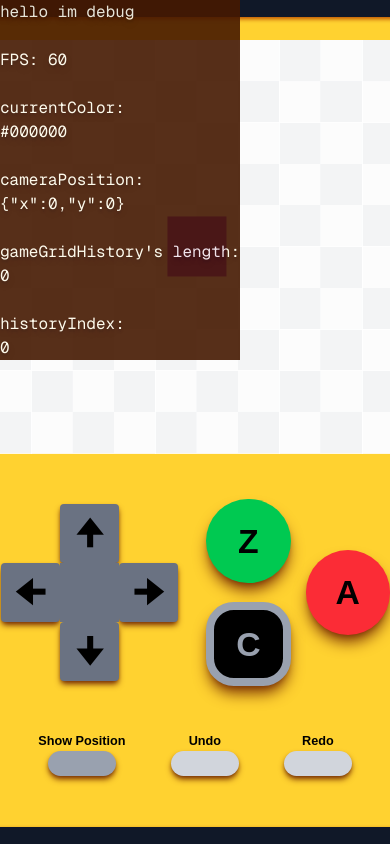
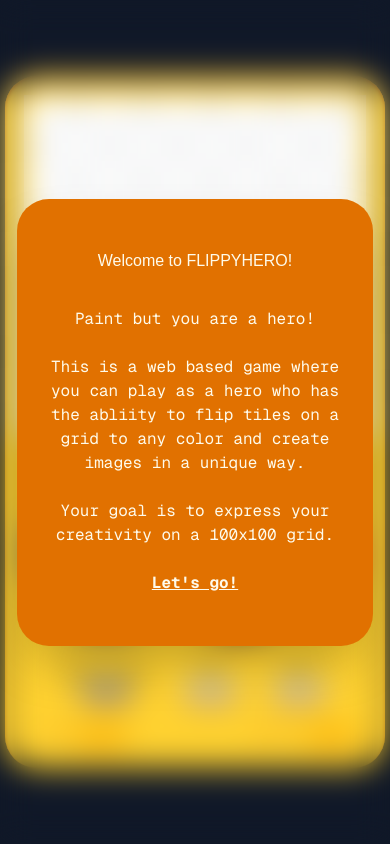
Before and after one commit to nammonman/flippy-hero, a Next.js app in the folder flippyhero/: page / in a window 390 px wide. Built offline with nearby package versions, Linux system fonts and the light colour scheme; a web font is replaced by a local one.

Commit message:
extra options and fix cutoff on slim phones (z flip)

```diff
--- a/flippyhero/src/app/page.js
+++ b/flippyhero/src/app/page.js
@@ -175,7 +175,7 @@ function FlipGrid() {
   const { isWideScreen, isZoomed, gameGridData, cameraPosition } = useGameState();
   if (isZoomed) {
     return (
-      <div className={`absolute top-0 left-0 z-20 grid grid-cols-10 gap-0 aspect-square ${isWideScreen ? 'h-[77vh]' : 'h-[49vh]'}`}>
+      <div className={`absolute top-0 left-0 z-20 grid grid-cols-10 gap-0 aspect-square ${isWideScreen ? 'h-[77vh]' : 'h-[40.5vh]'}`}>
         {Array(100).fill().map((_, i) => {
           const col = i % 10;
           const row = Math.floor(i / 10);
@@ -198,7 +198,7 @@ function FlipGrid() {
   }
   else {
     return (
-      <div className={`absolute top-0 left-0 z-20 grid grid-cols-10 gap-0 aspect-square ${isWideScreen ? 'h-[77vh]' : 'h-[49vh]'} pointer-events-none`}>
+      <div className={`absolute top-0 left-0 z-20 grid grid-cols-10 gap-0 aspect-square ${isWideScreen ? 'h-[77vh]' : 'h-[40.5vh]'} pointer-events-none`}>
         {Array(100).fill().map((_, i) => {
           const col = i % 10;
           const row = Math.floor(i / 10);
@@ -249,7 +249,7 @@ function GameGrid() {
   return (
     <canvas
       ref={canvasRef}
-      className={`relative aspect-square ${isWideScreen ? 'h-[77vh]' : 'h-[49vh]'}`}
+      className={`relative aspect-square ${isWideScreen ? 'h-[77vh]' : 'h-[40.5vh]'}`}
       tag="canvas"
     />
   );
@@ -257,7 +257,7 @@ function GameGrid() {
 
 function DPad() {
   const { isWideScreen, isZoomed, playerDirection, setPlayerDirection, setPlayerPosition, cameraPosition, setCameraPosition, canMove, setCanMove } = useGameState();
-  const btnSize = isWideScreen ? 'h-[8vh] w-[8vh]' : 'h-[7vh] w-[7vh]';
+  const btnSize = isWideScreen ? 'h-[8vh] w-[8vh]' : 'h-[6vh] w-[6vh]';
 
   const pressTimeRef = useRef(null);
   const canMoveRef = useRef(canMove);
@@ -392,7 +392,7 @@ function DPad() {
 
 function ActionButtons() {
   const { isWideScreen, isZoomed, setIsZoomed, currentColor, setCurrentColor, gameGridData, updateGameGridData, cameraPosition, updateGameGridHistory } = useGameState();
-  const btnSize = isWideScreen ? 'h-[14vh] w-[14vh]' : 'h-[10vh] w-[10vh]';
+  const btnSize = isWideScreen ? 'h-[14vh] w-[14vh]' : 'h-[8vh] w-[8vh]';
   const attackPressRef = useRef(null);
 
   const attack = (attackTag) => {
@@ -525,7 +525,7 @@ function ActionButtons() {
   );
 }
 
-function OptionButtons() {
+function OptionButtons({ setEnableOptions, setEnableHelp }) {
   const { isWideScreen, isZoomed, cameraPosition, undo, redo } = useGameState();
   const [positionShown, setPositionShown] = useState(false);
 
@@ -566,16 +566,35 @@ function OptionButtons() {
   if (isWideScreen) {
     return (
       <div className={`absolute bottom-[12vh] w-[160vh] flex items-center justify-center text-lg font-bold space-x-[1%]`}>
+        <div className='absolute bottom-[78vh] flex opacity-80'>
+          <div className='relative flex justify-center items-center text-center text-amber-600 space-x-[10%]'>
+            <div className='text-nowrap' style={{ fontSize: 'calc(2.2vh)' }}>Help</div>
+            <button
+              className='bg-amber-400 w-[8vh] h-[3vh] rounded-full shadow-amber-600 shadow-md active:shadow-sm'
+              onClick={() => setEnableHelp(true)}
+            ></button>
+          </div>
+        </div>
+        <div className='absolute top-[8.4vh] flex opacity-80'>
+          <div className='relative flex justify-center items-center text-center text-amber-600 space-x-[10%]'>
+            <div className='text-nowrap' style={{ fontSize: 'calc(2.2vh)' }}>Options</div>
+            <button
+              className='bg-amber-400 w-[8vh] h-[3vh] rounded-full shadow-amber-600 shadow-md active:shadow-sm'
+              onClick={() => setEnableOptions(true)}
+            ></button>
+          </div>
+        </div>
+
         <div className='relative flex flex-col justify-center items-center text-center'>
-            <div style={{ fontSize: 'calc(2vh)' }}>Show Position</div>
+            <div style={{ fontSize: 'calc(2.2vh)' }}>Show Position</div>
             <button
               className='bg-gray-400 w-[8vh] h-[3vh] rounded-full shadow-amber-900 shadow-md active:shadow-sm'
               onClick={showPosition}
             ></button>
         </div>
-        <div className={`relative w-[90vh] h-[3vh] `}></div>
+        <div className={`relative w-[88vh] h-[3vh] `}></div>
         <div className='relative flex flex-col justify-center items-center text-center'>
-            <div style={{ fontSize: 'calc(2vh)' }} >Undo</div>
+            <div style={{ fontSize: 'calc(2.2vh)' }} >Undo</div>
             <button
               className='bg-gray-300 w-[8vh] h-[3vh] rounded-full shadow-amber-900 shadow-md active:shadow-sm'
               onClick={undo}
@@ -583,33 +602,48 @@ function OptionButtons() {
         </div>
         <div className={`relative w-[4vh] h-[3vh] `}></div>
         <div className='relative flex flex-col justify-center items-center text-center'>
-            <div style={{ fontSize: 'calc(2vh)' }}>Redo</div>
+            <div style={{ fontSize: 'calc(2.2vh)' }}>Redo</div>
             <button
               className='bg-gray-300 w-[8vh] h-[3vh] rounded-full shadow-amber-900 shadow-md active:shadow-sm'
               onClick={redo}
             ></button>
         </div>
       </div>
-
     );
   }
   else {
     return (
-      <div className='relative flex flex-row justify-center items-center w-full space-x-[10%] font-bold'>
-        <div className='relative flex flex-col justify-center items-center text-center'>
-            <div style={{ fontSize: 'calc(1.5vh)' }}>Show Position</div>
+      <div className='relative flex flex-row justify-center items-center w-full font-bold'>
+        <div className='relative flex flex-col justify-center items-center text-center mx-[5%]'>
+            <div className='' style={{ fontSize: 'calc(1.4vh)' }}>Show Position</div>
             <button
-              className='bg-gray-400 w-[8vh] h-[3vh] rounded-full shadow-amber-900 shadow-md active:shadow-sm'
+              className='bg-gray-400 w-[6vh] h-[2vh] rounded-full shadow-amber-900 shadow-md active:shadow-sm'
               onClick={showPosition}
             ></button>
         </div>
-        <div className='relative flex flex-col justify-center items-center text-center'>
-            <div style={{ fontSize: 'calc(1.5vh)' }}>Undo</div>
-            <button className='bg-gray-300 w-[8vh] h-[3vh] rounded-full shadow-amber-900 shadow-md active:shadow-sm'></button>
+        <div className='relative flex flex-col justify-center items-center text-center mx-[5%]'>
+            <div style={{ fontSize: 'calc(1.4vh)' }}>Undo</div>
+            <button className='bg-gray-300 w-[6vh] h-[2vh] rounded-full shadow-amber-900 shadow-md active:shadow-sm'></button>
         </div>
-        <div className='relative flex flex-col justify-center items-center text-center'>
-            <div style={{ fontSize: 'calc(1.5vh)' }}>Redo</div>
-            <button className='bg-gray-300 w-[8vh] h-[3vh] rounded-full shadow-amber-900 shadow-md active:shadow-sm'></button>
+        <div className='relative flex flex-col justify-center items-center text-center mx-[5%]'>
+            <div style={{ fontSize: 'calc(1.4vh)' }}>Redo</div>
+            <button className='bg-gray-300 w-[6vh] h-[2vh] rounded-full shadow-amber-900 shadow-md active:shadow-sm'></button>
+        </div>
+        <div className='absolute bottom-[-5vh] w-full flex justify-between px-[4.5vh] opacity-80 space-x-[20%]'>
+          <div className='relative flex  items-center text-center text-amber-600 space-x-[10%]'>
+            <div className='text-nowrap' style={{ fontSize: 'calc(1.4vh)' }}>Help</div>
+            <button
+              className='bg-amber-400 w-[6vh] h-[2vh] rounded-full shadow-amber-600 shadow-md active:shadow-sm flex-shrink-0'
+              onClick={() => setEnableHelp(true)}
+            ></button>
+          </div>
+          <div className='relative flex  items-center text-center text-amber-600 space-x-[10%]'>
+            <div className='text-nowrap' style={{ fontSize: 'calc(1.4vh)' }}>Options</div>
+            <button
+              className='bg-amber-400 w-[6vh] h-[2vh] rounded-full shadow-amber-600 shadow-md active:shadow-sm flex-shrink-0'
+              onClick={() => setEnableOptions(true)}
+            ></button>
+          </div>
         </div>
       </div>
     );
@@ -629,7 +663,11 @@ function SizeIndicator() {
 }
 
 function Home() {
-  const { isWideScreen, setIsWideScreen, setIsZoomed } = useGameState();
+  const { isWideScreen, setIsWideScreen, setIsZoomed, updateGameGridData, updateGameGridHistory, gameGridData } = useGameState();
+  const [enableDebug, setEnableDebug] = useState(false);
+  const [enableWelcome, setEnableWelcome] = useState(true);
+  const [enableOptions, setEnableOptions] = useState(false);
+  const [enableHelp, setEnableHelp] = useState(false);
 
   useEffect(() => {
     const checkAspectRatio = () => {
@@ -642,10 +680,107 @@ function Home() {
     return () => window.removeEventListener('resize', checkAspectRatio);
   }, [setIsWideScreen]);
 
+  const clearCanvas = () => {
+    for (let y = 0; y < 100; y++) {
+      for (let x = 0; x < 100; x++) {
+        updateGameGridData(x, y, "#FFFFFF");
+      }
+    }
+    updateGameGridHistory(
+      Array.from({ length: 100 }, (_, y) =>
+        Array.from({ length: 100 }, (_, x) => ({
+          color: "#FFFFFF",
+        }))
+      )
+    );
+  };
 
+  const btnSize = isWideScreen ? 'h-[14vh] w-[14vh]' : 'h-[10vh] w-[10vh]';
 
   return (
     <main className={`flex bg-gray-900 w-screen h-screen text-black overflow-hidden justify-center items-center  ${sixtyfour.className}`} tag="edge">
+      {enableWelcome ?(<div className='absolute z-100 h-full w-full backdrop-blur-lg flex items-center justify-center'>
+        <div className={`h-fit ${isWideScreen ? 'w-fit' : ''} bg-amber-600 rounded-4xl shadow-2xl text-center p-[2vh] m-[2vh] text-amber-50`}>
+          <div className='my-[4vh] mx-[2vh] '>Welcome to FLIPPYHERO!</div>
+          <div className='my-[4vh] mx-[2vh] font-mono'>
+            Paint but you are a hero! <br/><br/>
+            This is a web based game where you can play as a hero who has the abliity to flip tiles on a grid to any color and create images in a unique way. <br/><br/>
+            Your goal is to express your creativity on a 100x100 grid.<br/><br/>
+            <button className='font-bold underline' onClick={() => setEnableWelcome(false)}>Let's go!</button>
+          </div>
+        </div>
+      </div>) : null}
+      {enableOptions ?(<div className='absolute z-100 h-full w-full backdrop-blur-lg flex items-center justify-center'>
+        <div className={`h-fit ${isWideScreen ? 'w-fit' : ''} bg-amber-600 rounded-4xl shadow-2xl text-center p-[2vh] m-[2vh] text-amber-50`}>
+          <div className='my-[4vh] mx-[2vh] '>Options</div>
+          <div className='my-[4vh] mx-[2vh] flex justify-between font-mono'>
+            Toggle fullscreen
+            <button
+              className='font-bold underline ml-[10vh]'
+              onClick={() => {
+                if (!document.fullscreenElement) {
+                  document.documentElement.requestFullscreen();
+                } else {
+                  document.exitFullscreen();
+                }
+              }}
+            >Click</button>
+          </div>
+          <div className='my-[4vh] mx-[2vh] flex justify-between font-mono'>
+            Switch portrait/landscape
+            <button
+              className='font-bold underline ml-[10vh]'
+              onClick={() => setIsWideScreen(!isWideScreen)}
+            >Click</button>
+          </div>
+          <div className='my-[4vh] mx-[2vh] flex justify-between font-mono'>
+            Clear canvas
+            <button
+              className='font-bold underline ml-[10vh]'
+              onClick={clearCanvas}
+            >Click</button>
+          </div>
+          <div className='my-[4vh] mx-[2vh] flex justify-between font-mono'>
+            View source code
+            <button
+              className='font-bold underline ml-[10vh]'
+              onClick={() => {
+                window.open('https://github.com/nammonman/flippy-hero')
+              }}
+              >Click</button>
+          </div>
+          <div className='flex justify-center my-[4vh] mx-[2vh] '>
+            <button className='font-bold underline font-mono' onClick={() => setEnableOptions(false)}>Return to game</button>
+          </div>
+        </div>
+      </div>) : null}
+      {enableHelp ?(<div className='absolute z-100 h-full w-full backdrop-blur-lg flex items-center justify-center'>
+        <div className={`h-fit ${isWideScreen ? 'w-fit' : ''} bg-amber-600 rounded-4xl shadow-2xl text-center p-[2vh] m-[2vh] text-amber-50`}>
+          <div className='my-[4vh] mx-[2vh] '>How to Play?</div>
+          <div className='flex justify-left my-[4vh] mx-[2vh] '>
+            <button
+              className={`w-15 h-15 bg-red-500 rounded-full shadow-xl mr-[4vh] flex-shrink-0`}
+            >A</button>
+            <div className='font-mono text-left '>This is the <b>Attack</b> button. <br/> <u>TAP</u> to flip a tile in front or <u>HOLD</u> up to 2 seconds to flip more tiles. </div>
+          </div>
+          <div className='flex justify-left my-[4vh] mx-[2vh] '>
+            <button
+              className={`w-15 h-15 bg-green-500 rounded-full shadow-xl mr-[4vh] flex-shrink-0`}
+            >Z</button>
+            <div className='font-mono text-left '>This is the <b>Zoom</b> button. <br/> <u>TAP</u> to toggle between the full canvas view and the zoomed view. </div>
+          </div>
+          <div className='flex justify-left my-[4vh] mx-[2vh] '>
+            <button
+              className={`w-15 h-15 bg-blue-700 rounded-[33%] border-gray-400 border-[1vh] shadow-xl p-0 active:shadow-sm text-gray-400 text-shadow-lg mr-[4vh] flex-shrink-0`}
+            >C</button>
+            <div className='font-mono text-left '>This is the <b>Color</b> button. <br/> <u>TAP</u> to select a color. </div>
+          </div>
+          <div className='flex justify-center my-[4vh] mx-[2vh] '>
+            <button className='font-bold underline font-mono' onClick={() => setEnableHelp(false)}>Return to game</button>
+          </div>
+
+        </div>
+      </div>) : null}
       {isWideScreen ? (
         <div className='bg-amber-300 rounded-4xl w-[160vh] h-[90vh] flex items-center shadow-inner shadow-amber-50' tag="edge">
           <div className='flex justify-between items-center p-[3%] space-x-[3%] w-full h-full'>
@@ -658,10 +793,10 @@ function Home() {
             <ActionButtons/>
 
           </div>
-          <OptionButtons/>
+          <OptionButtons setEnableOptions={setEnableOptions} setEnableHelp={setEnableHelp}/>
         </div>
       ) : (
-        <div className='bg-amber-300 rounded-4xl h-[96vh] w-[54vh] justify-center items-center shadow-inner shadow-amber-700' tag="edge">
+        <div className='bg-amber-300 rounded-4xl h-[82vh] w-[45vh] justify-center items-center shadow-inner shadow-amber-700' tag="edge">
           <div className='flex justify-between items-center m-[5%] '>
             <div className="relative">
               <GameGrid/>
@@ -673,10 +808,10 @@ function Home() {
             <DPad/>
             <ActionButtons/>
           </div>
-          <OptionButtons/>
+          <OptionButtons setEnableOptions={setEnableOptions} setEnableHelp={setEnableHelp}/>
         </div>
       )}
-      <DebugText/>
+      {enableDebug ? (<DebugText/>) : null}
     </main>
   );
 }
```
